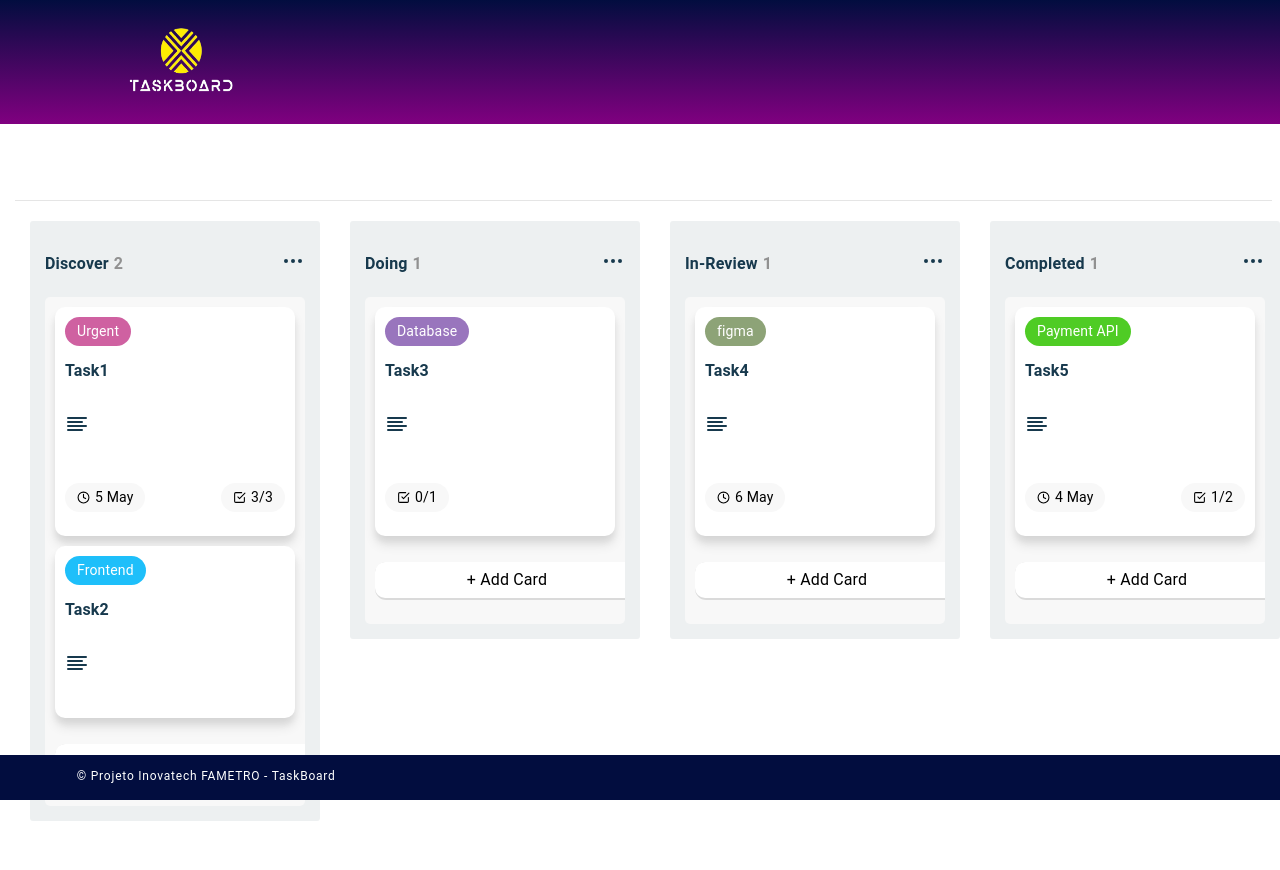
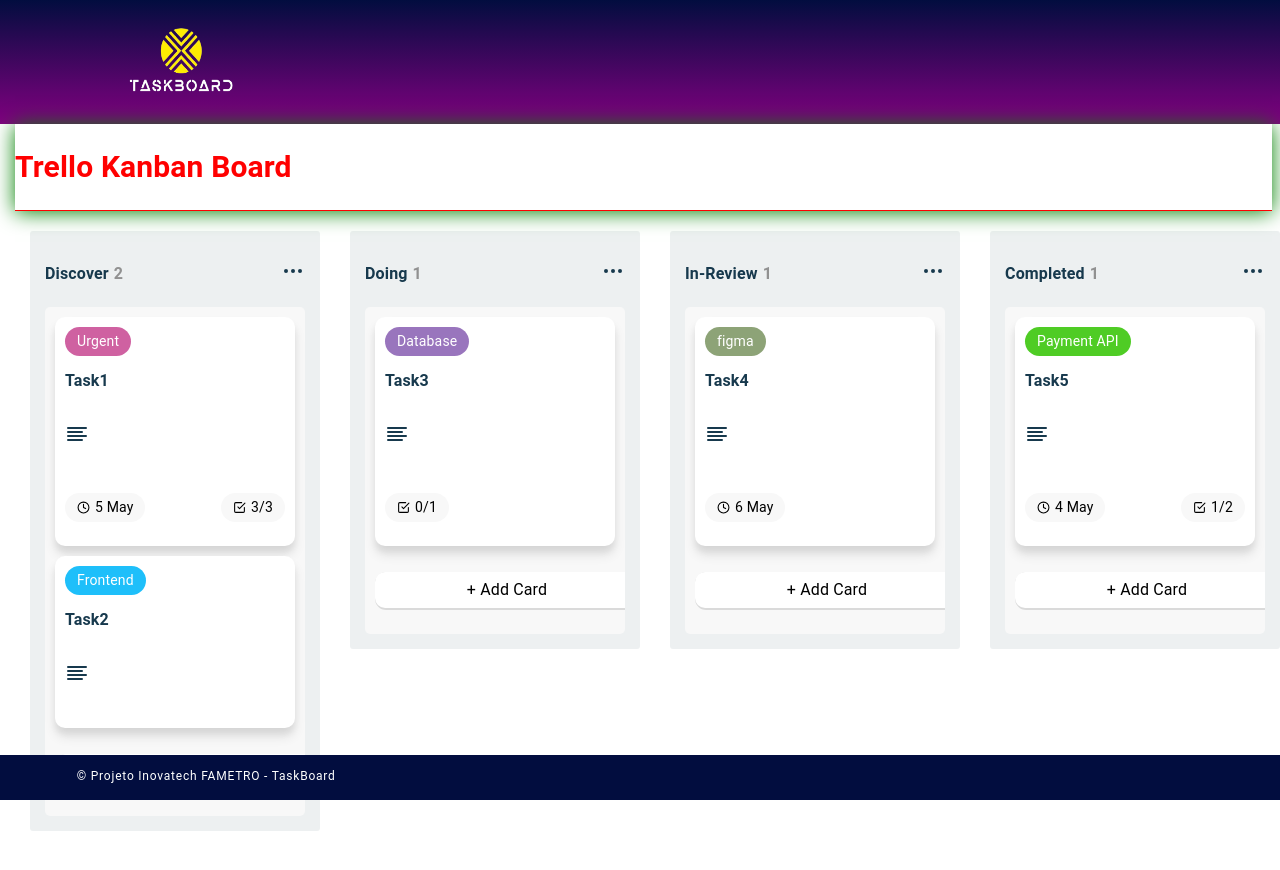
Before and after one commit to Arthur-Barata/inovatech-project, a React (Create React App) app in the folder front-inovatech/: page / in a window 1280 px wide. Shown: the top 870 px of the page. Built offline with nearby package versions, Linux system fonts and the light colour scheme.

Commit message:
ATUALIZAÇÃO 1 - CSS

```diff
--- a/front-inovatech/src/pages/main/Dashboard.css
+++ /dev/null
@@ -1,89 +0,0 @@
-body {
-  /* background-size: 60%; */
-  background-size: cover;
-}
-.app {
-  width: 100%;
-  height: 100vh;
-  display: flex;
-  flex-direction: column;
-}
-
-.app-nav {
-  padding: 5px 0px;
-  box-shadow: 0 1px 20px rgba(56, 40, 40, 0.05);
-  border-bottom: 1px solid rgba(0, 0, 0, 0.1);
-  position: sticky;
-  top: 0;
-  background: transparent;
-  box-shadow: none;
-  color: #fff;
-  display: inline-block;
-  font-size: 15px;
-  margin-left: 15px;
-  line-height: 36px;
-  margin-right: 8px;
-  padding: 0;
-}
-
-.app-boards-container {
-  flex: 1;
-  width: 100%;
-  overflow-x: auto;
-  overflow-y: auto;
-  height: 100%;
-  padding-top: 20px;
-}
-
-.app-boards {
-  width: fit-content;
-  padding: 0px 30px;
-  display: inline-flex;
-  gap: 30px;
-  height: 100%;
-}
-
-.app-boards-last {
-  flex-basis: 290px;
-  min-width: 290px;
-}
-
-.app-boards-add-board {
-  background-color: #fff;
-  color: #000;
-  border-radius: 10px;
-  box-shadow: 1px 1px 0 1px rgba(0, 0, 0, 0.12);
-  width: 100%;
-  text-align: center;
-}
-.app-boards-add-board-edit {
-  background-color: #fff;
-  border-radius: 10px;
-  padding: 10px;
-}
-/*
- * scroll bar styling
- */
-*::-webkit-scrollbar {
-  width: 12px;
-}
-
-/* Track */
-*::-webkit-scrollbar-track {
-  background: #f1f1f1;
-}
-
-/* Handle */
-*::-webkit-scrollbar-thumb {
-  background: #c4c4c4;
-}
-
-/* Handle on hover */
-*::-webkit-scrollbar-thumb:hover {
-  background: rgb(217 215 215);
-}
-
-::-webkit-scrollbar-thumb {
-  border-radius: 10px;
-  -webkit-box-shadow: inset 0 0 6px rgba(179, 174, 174, 0.5);
-}
--- a/front-inovatech/src/pages/main/index.tsx
+++ b/front-inovatech/src/pages/main/index.tsx
@@ -1,12 +1,19 @@
-import { useEffect, useState } from "react";
+import { useEffect, useState } from 'react';
 import {
   fetchBoardList,
   updateLocalStorageBoards,
-} from "../../Helper/APILayers";
-import { IBoard, ICard } from "../../Interfaces/Kanban";
-import Board from "../../shared/components/Board/Board";
-import CustomInput from "../../shared/components/CustomInput/CustomInput";
-import "./Dashboard.css";
+} from '../../Helper/APILayers';
+import { IBoard, ICard } from '../../Interfaces/Kanban';
+import Board from '../../shared/components/Board/Board';
+import CustomInput from '../../shared/components/CustomInput/CustomInput';
+import {
+  Boards,
+  BoardsContainer,
+  BoardsLast,
+  Container,
+  MainTitle,
+} from './styles.ts';
+import './teste.css';
 
 function Dashboard() {
   const [boards, setBoards] = useState<IBoard[]>([]);
@@ -51,9 +58,9 @@ function Dashboard() {
       id: Date.now() + Math.random() * 2,
       title,
       labels: [],
-      date: "",
+      date: '',
       tasks: [],
-      desc: "",
+      desc: '',
     });
     setBoards(tempBoardsList);
   };
@@ -136,12 +143,12 @@ function Dashboard() {
     updateLocalStorageBoards(boards);
   }, [boards]);
   return (
-    <div className="app">
-      <div className="app-nav">
+    <Container>
+      <MainTitle>
         <h1>Trello Kanban Board</h1>
-      </div>
-      <div className="app-boards-container">
-        <div className="app-boards">
+      </MainTitle>
+      <BoardsContainer>
+        <Boards>
           {boards.map((item) => (
             <Board
               key={item.id}
@@ -154,19 +161,19 @@ function Dashboard() {
               updateCard={updateCard}
             />
           ))}
-          <div className="app-boards-last">
+          <BoardsLast>
             <CustomInput
-              displayClass="app-boards-add-board"
-              editClass="app-boards-add-board-edit"
-              placeholder="Enter Board Name"
-              text="Add Board"
-              buttonText="Add Board"
+              displayClass='app-boards-add-board'
+              editClass='app-boards-add-board-edit'
+              placeholder='Enter Board Name'
+              text='Add Board'
+              buttonText='Add Board'
               onSubmit={addboardHandler}
             />
-          </div>
-        </div>
-      </div>
-    </div>
+          </BoardsLast>
+        </Boards>
+      </BoardsContainer>
+    </Container>
   );
 }
 
--- /dev/null
+++ b/front-inovatech/src/pages/main/styles.ts
@@ -0,0 +1,51 @@
+import { ContainerProps, styled } from '@mui/material';
+
+/*body {
+   background-size: 60%;
+  background-size: cover;
+}
+*/
+
+export const Container = styled('div')<ContainerProps>(({ theme }) => ({
+  width: '100%',
+  height: '100vh',
+  display: 'flex',
+  flexDirection: 'column',
+}));
+
+export const MainTitle = styled('div')<ContainerProps>(({ theme }) => ({
+  padding: '5px 0px',
+  boxShadow: '0 1px 20px green',
+  borderBottom: '1px solid red',
+  position: 'sticky',
+  top: '0',
+  background: 'transparent',
+  color: 'red',
+  display: 'inline-block',
+  fontSize: '15px',
+  marginLeft: '15px',
+  lineHeight: '36px',
+  marginRight: '8px',
+}));
+
+export const BoardsContainer = styled('div')<ContainerProps>(({ theme }) => ({
+  flex: '1',
+  width: '100%',
+  overflowX: 'auto',
+  overflowY: 'auto',
+  height: '100%',
+  paddingTop: '20px',
+}));
+
+export const Boards = styled('div')<ContainerProps>(({ theme }) => ({
+  width: 'fit-content',
+  padding: '0px 30px',
+  display: 'inline-flex',
+  gap: '30px',
+  height: '100%',
+}));
+
+export const BoardsLast = styled('div')<ContainerProps>(({ theme }) => ({
+  flexBasis: '290px',
+  minWidth: '290px',
+}));
--- /dev/null
+++ b/front-inovatech/src/pages/main/teste.css
@@ -0,0 +1,37 @@
+.app-boards-add-board {
+  background-color: #fff;
+  color: #000;
+  border-radius: 10px;
+  box-shadow: 1px 1px 0 1px rgba(0, 0, 0, 0.12);
+  width: 100%;
+  text-align: center;
+}
+.app-boards-add-board-edit {
+  background-color: #fff;
+  border-radius: 10px;
+  padding: 10px;
+}
+
+* scroll bar styling */ *::-webkit-scrollbar {
+  width: 12px;
+}
+
+/* Track */
+*::-webkit-scrollbar-track {
+  background: #f1f1f1;
+}
+
+/* Handle */
+*::-webkit-scrollbar-thumb {
+  background: #c4c4c4;
+}
+
+/* Handle on hover */
+*::-webkit-scrollbar-thumb:hover {
+  background: rgb(217 215 215);
+}
+
+::-webkit-scrollbar-thumb {
+  border-radius: 10px;
+  -webkit-box-shadow: inset 0 0 6px rgba(179, 174, 174, 0.5);
+}
--- a/front-inovatech/src/shared/components/Modal/Modal.css
+++ /dev/null
@@ -1,25 +0,0 @@
-.modal {
-  position: fixed;
-  top: 0;
-  left: 0;
-  height: 100%;
-  min-height: 100vh;
-  width: 100%;
-  background-color: rgba(0, 0, 0, 0.46);
-  display: flex;
-  justify-content: center;
-  align-items: center;
-  z-index: 20;
-}
-
-.modal-content {
-  overflow-y: auto;
-  max-height: 95vh;
-  background-color: #fff;
-  border-radius: 3px;
-  box-shadow: 1px 1px 20px rgba(0, 0, 0, 0.12);
-}
-
-.modal-content::-webkit-scrollbar {
-  width: 12px !important;
-}
--- a/front-inovatech/src/shared/components/Modal/Modal.tsx
+++ b/front-inovatech/src/shared/components/Modal/Modal.tsx
@@ -1,20 +1,12 @@
-import React from "react";
-
-import "./Modal.css";
+import { ModalContent, ModalStyle } from './styles';
 
 function Modal(props: any) {
   return (
-    <div
-      className="modal"
-      onClick={() => (props.onClose ? props.onClose() : "")}
-    >
-      <div
-        className="modal-content custom-scroll"
-        onClick={(event) => event.stopPropagation()}
-      >
+    <ModalStyle onClick={() => (props.onClose ? props.onClose() : '')}>
+      <ModalContent onClick={(event) => event.stopPropagation()}>
         {props.children}
-      </div>
-    </div>
+      </ModalContent>
+    </ModalStyle>
   );
 }
 
--- /dev/null
+++ b/front-inovatech/src/shared/components/Modal/styles.ts
@@ -0,0 +1,26 @@
+import { ContainerProps, styled } from '@mui/material';
+
+export const ModalStyle = styled('div')<ContainerProps>(({ theme }) => ({
+  position: 'fixed',
+  top: '0',
+  left: '0',
+  height: '100%',
+  minHight: '100vh',
+  width: '100%',
+  backgroundColor: 'black',
+  display: 'flex',
+  justifyContent: 'center',
+  alignItems: 'center',
+  zIndex: '20',
+}));
+
+export const ModalContent = styled('div')<ContainerProps>(({ theme }) => ({
+  overflowY: 'auto',
+  maxHeight: '95vh',
+  backgroundColor: '#fff',
+  borderRadius: '3px',
+  boxShadow: '1px 1px 20px black',
+  '&.-webkit-scrollbar': {
+    width: '12px',
+  },
+}));
```
Also changed, not shown: front-inovatech/tsconfig.json (+3 -8 lines).
